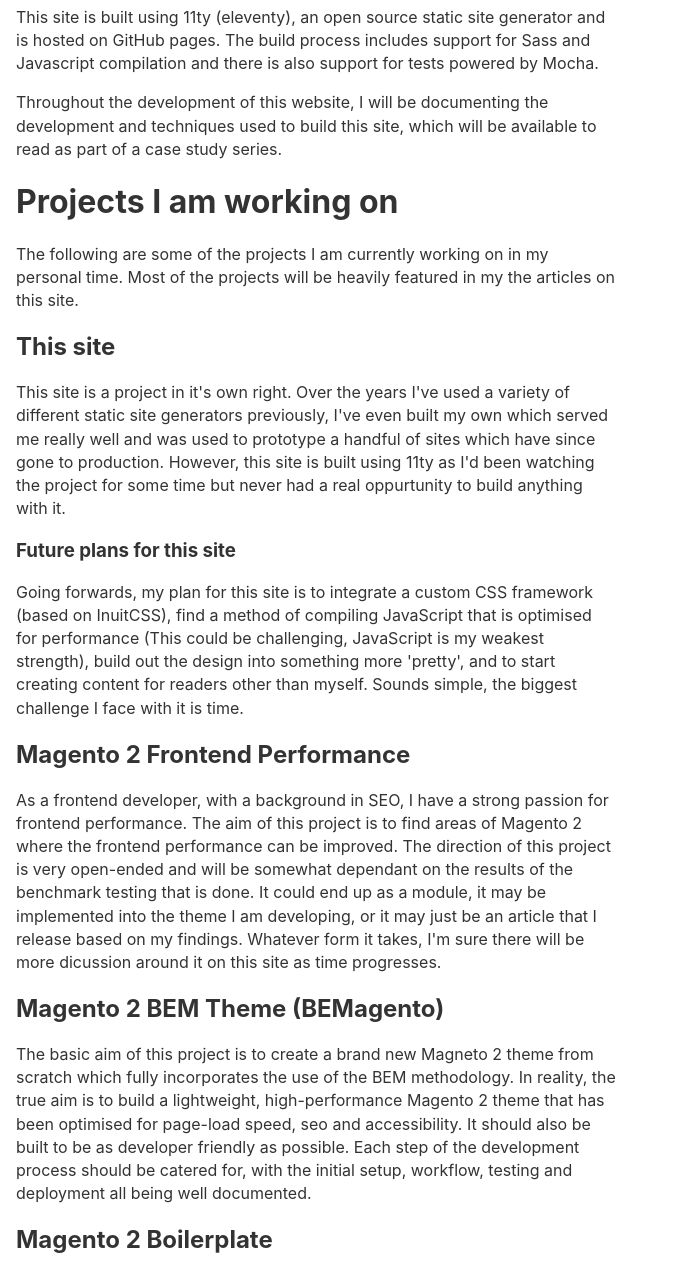
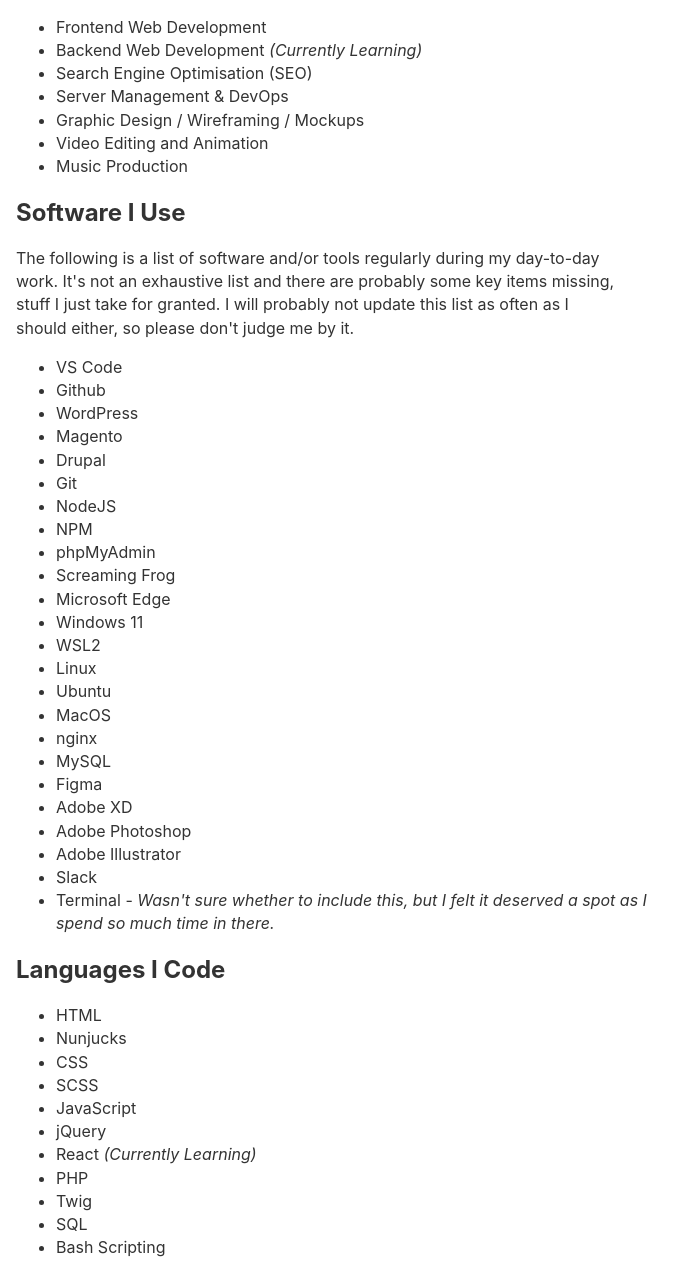
Before and after one commit to DeanJMorgan/deanmorgan.me, an Eleventy site: page src/about/index.md in a window 1280 px wide. Shown: the part 539-1810 px from the top of the page, without its empty margins (0-694 px from the left). Built offline with nearby package versions, Linux system fonts and the light colour scheme; Eleventy itself is replaced by a stand-in of ours; files that its build step writes are made by us from their sources.

Commit message:
docs: :memo: Updates the content of the about page

```diff
--- a/src/about/index.md
+++ b/src/about/index.md
@@ -1,19 +1,72 @@
 ---
 layout: base.njk
-title: About Me
+title: About
 templateClass: tmpl-post
 eleventyNavigation:
-  key: About Me
+  key: About
   order: 3
 ---
 
 # About Me
 
-Hi there, I'm Dean. I am a Frontend Web Developer from Darwen, UK. I specialise in building highly optimsed websites that deliver fast and reliable experiences to their users.
+Hi there, I'm Dean. I'm a Frontend Web Developer from Darwen, UK. I specialise in building highly optimsed websites that deliver fast and reliable experiences to their users.
 
-I have been building websites in one form or another since 1998 and during that time I've worked many different roles for many different companies. I am now working as a Frontend Developer for [Pinpoint Designs](https://www.pinpointdesigns.co.uk/), a specialist Magento 2 Agency based in Leeds.
+I've been building websites in one form or another since 1998 and during that time I've worked many different roles for many different companies. I am currently working as a Frontend Developer for [Pinpoint Designs](https://www.pinpointdesigns.co.uk/), a specialist Magento 2 Agency based in Leeds.
 
-I also produce music and have done so for around 20 years or so. For many years (throughout most of my 20s) I did this as a career working fulltime as Producer/DJ. During that time I was lucky to work with some of the biggest brands in dance music and was featured on various different releases around the world. This is not a site about my music, but I'm sure I'll dedicate a page too it at some point in the future as I am proud of the things I achieved.
+I also produce music and have done so for over 20 years. For many years (throughout most of my 20s) I did this as a career, working fulltime as Producer/DJ. During that time I was lucky enough to work with some of the biggest brands in dance music and was featured on various different releases around the world. This is not a site about my music career, but I'm sure I'll dedicate a page too it at some point in the future as I am proud of the things I achieved.
+
+## Skills I've acquired
+
+- Frontend Web Development
+- Backend Web Development *(Currently Learning)*
+- Search Engine Optimisation (SEO)
+- Server Management & DevOps
+- Graphic Design / Wireframing / Mockups
+- Video Editing and Animation
+- Music Production
+
+## Software I Use
+
+The following is a list of software and/or tools regularly during my day-to-day work. It's not an exhaustive list and there are probably some key items missing, stuff I just take for granted. I will probably not update this list as often as I should either, so please don't judge me by it.
+
+- VS Code
+- Github
+- WordPress
+- Magento
+- Drupal
+- Git
+- NodeJS
+- NPM
+- phpMyAdmin
+- Screaming Frog
+- Microsoft Edge
+- Windows 11
+- WSL2
+- Linux
+- Ubuntu
+- MacOS
+- nginx
+- MySQL
+- Figma
+- Adobe XD
+- Adobe Photoshop
+- Adobe Illustrator
+- Slack
+- Terminal - *Wasn't sure whether to include this, but I felt it deserved a spot as I spend so much time in there.*
+
+## Languages I Code
+
+- HTML
+- Nunjucks
+- CSS
+- SCSS
+- JavaScript
+- jQuery
+- React *(Currently Learning)*
+- PHP
+- Twig
+- SQL
+- Bash Scripting
 
 # About This Site
 
@@ -27,11 +80,11 @@ The following are some of the projects I am currently working on in my personal
 
 ## This site
 
-This site is a project in it's own right. Over the years I've used a variety of different static site generators previously, I've even built my own which served me really well and was used to prototype a handful of sites which have since gone to production. However, this site is built using 11ty as I'd been watching the project for some time but never had a real oppurtunity to build anything with it.
+This site is a project in it's own right. Over the years I've used a variety of different static site generators previously, I've even built my own which served me really well and was used to prototype a handful of sites which have since gone to production. However, this site is built using 11ty as I'd been watching the project for some time, but never had a real oppurtunity to build anything with it.
 
 ### Future plans for this site
 
-Going forwards, my plan for this site is to integrate a custom CSS framework (based on InuitCSS), find a method of compiling JavaScript that is optimised for performance (This could be challenging, JavaScript is my weakest strength), build out the design into something more 'pretty', and to start creating content for readers other than myself. Sounds simple, the biggest challenge I face with it is time.
+Going forwards, my plan for this site is to integrate a custom CSS framework (based on InuitCSS), find a method of compiling JavaScript that is optimised for performance (This could be challenging, JavaScript is my weakest strength), build out the design into something more 'pretty', and to start creating content for readers other than myself. Sounds simple, the biggest challenge I face with it is time. *NOTE: This is so far proving true*
 
 ## Magento 2 Frontend Performance
 
@@ -44,3 +97,7 @@ The basic aim of this project is to create a brand new Magneto 2 theme from scra
 ## Magento 2 Boilerplate
 
 A project that serves as a starting point for other projects. It can be used to spin up brand new sites with a clean Magento 2 install, but with some additiona DX goodies such as scss compilation from site root (Based on Snowdog Frontools). This is just a personal piece so that I can easily set up new projects 'my way' but if it becomes useful to anyone else then that's great.
+
+## Tasty
+
+Originally this was going to be a CSS framework. I'd already built a prototype version which I'd been using for some time, and I was going to make a few improvements, rebrand it and release it as an open-source project. I've had some great ideas for this project that will take it beyond being a CSS framework, into something much more. I am also going to use this project to learn more about React development *Note: There is a bit of a clue in that statement as to the direction this project may be going*
```
